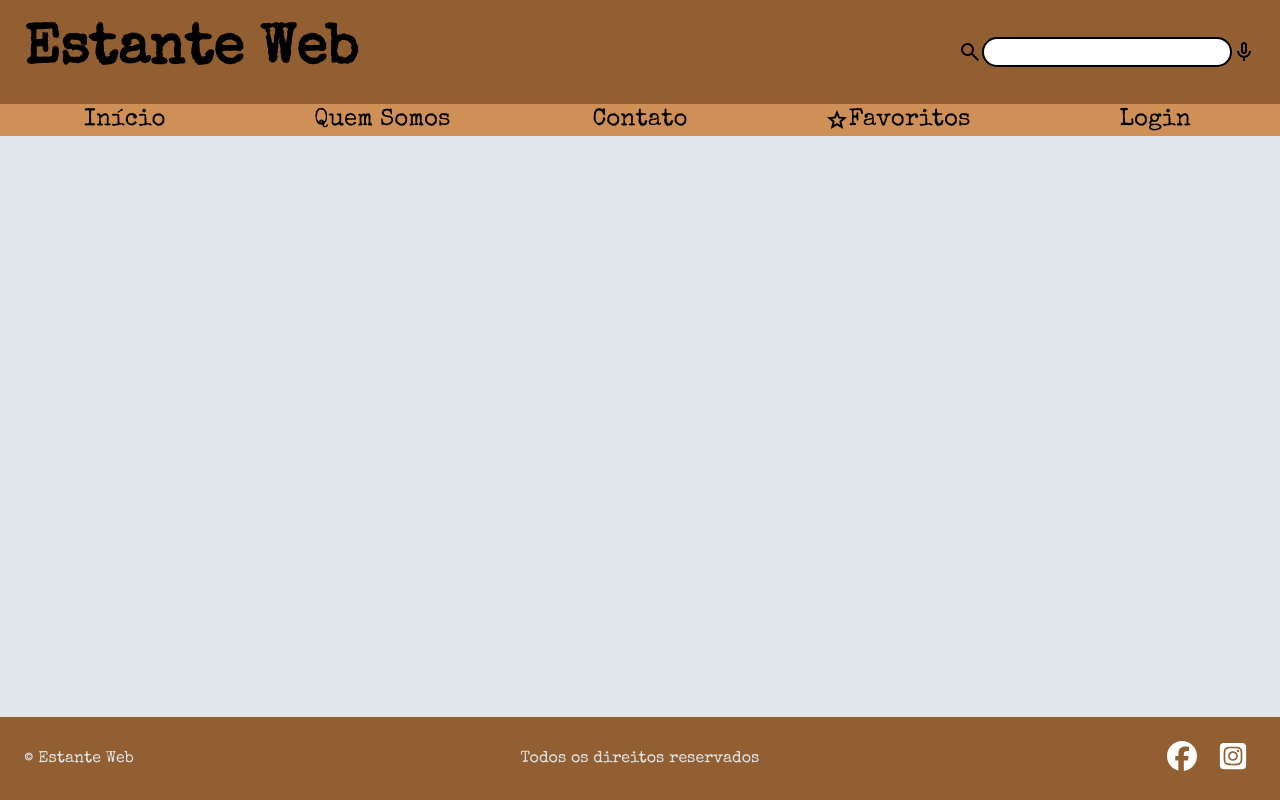
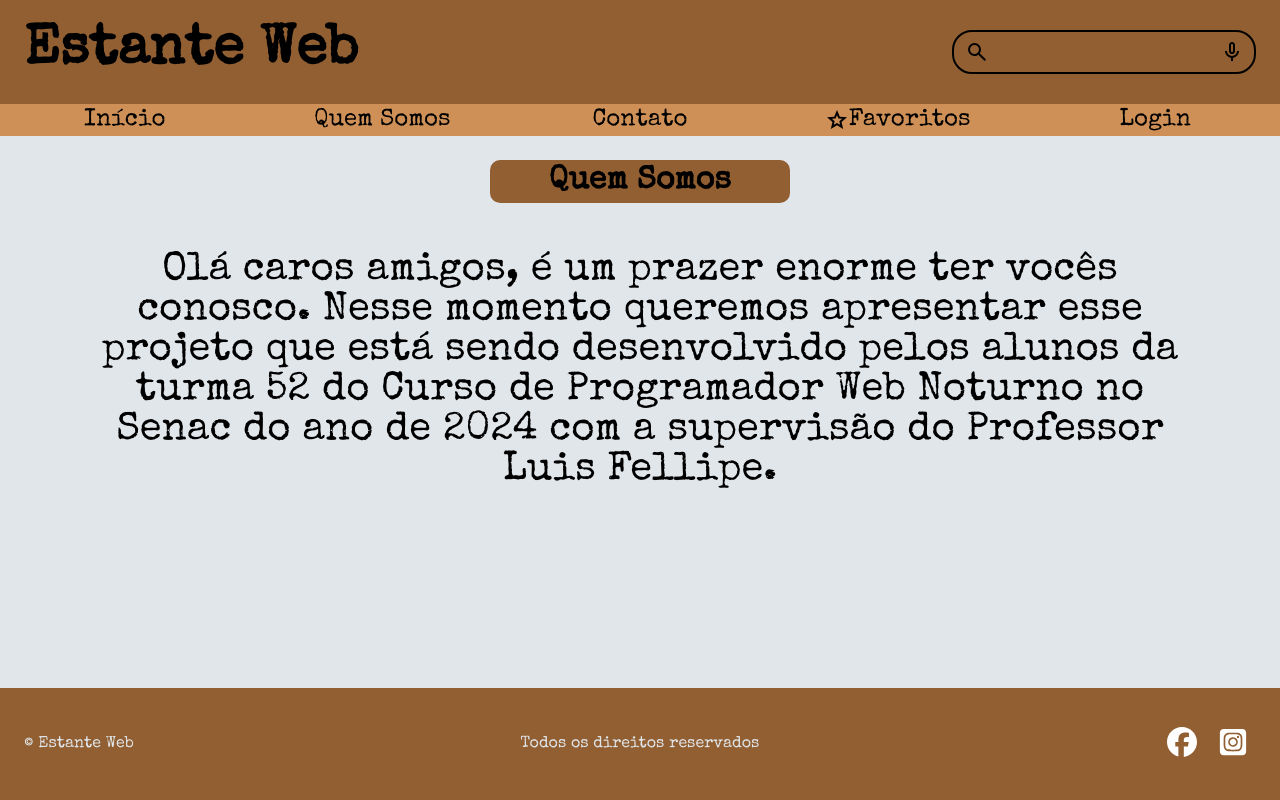
Before and after one commit to NeroSzS/estante_web, a PHP site: page /views/quem_somos.html in a window 1280 px wide. Run offline with PHP 8.4, Linux system fonts and the light colour scheme.

Commit message:
Alterações na busca

```diff
--- a/css/style.css
+++ b/css/style.css
@@ -29,50 +29,59 @@ header {
     display: flex;
     justify-content: space-between;
     align-items: center;
-    padding: 1.5rem;
+    padding: 24px;
 }
 
 #form-busca {
     display: flex;
     align-items: center;
+    position: relative;
+    border: solid .1625rem var(--preto);
+    border-radius: 1.25rem;
 }
 
 #logo {
     font-family: "Special Elite", system-ui;
-    font-size: 3.5rem;
+    font-size: 56px;
     color: var(--preto);
 }
 
 #busca {
-    width: 250px;
-    height: 30px;
-    border: solid 2.6px var(--preto);
-    border-radius: 20px;
-    position: relative;
+    width: 18.75rem;
+    height: 2.5rem;
+    outline: 0;
+    border: none;
+    border-radius: 1.25rem;
+    background-color: transparent;
 }
 
 #icon-busca {
-    cursor: pointer;
+    left: 3.5%;
+    position: absolute;
+    z-index: 100;
 }
 
 #icon-mic {
+    right: 3.5%;
+    position: absolute;
+    z-index: 100;
     cursor: pointer;
 }
 
 nav {
     background-color: var(--cor-secundaria);
-    padding: .25rem;
+    padding: 4px;
 
     display: grid;
     grid-template-columns: repeat(5, 1fr);
     align-items: center;
     text-align: center;
-    gap: 1rem;
+    gap: 16px;
 }
 
 nav > a {
     font-family: "Special Elite", system-ui;
-    font-size: 1.5rem;
+    font-size: 24px;
     color: var(--preto);
     cursor: pointer;
 }
@@ -104,13 +113,13 @@ footer {
     background-color: var(--cor-primaria);
     font-family: "Special Elite", system-ui;
     color: var(--cor-tercearia);
-    padding: 1.5rem;
+    padding: 24px;
 
     display: grid;
     grid-template-columns: repeat(3, 1fr);
     align-items: center;
     text-align: center;
-    gap: 3rem;
+    gap: 48px;
 }
 
 #copy {
@@ -122,5 +131,31 @@ footer {
 }
 
 #img-social img {
-    margin: 0 0.5rem;
+    margin: 0 8px;
 }
+
+
+#quem_somos {
+    font-family: "Special Elite", system-ui;
+    color: var(--cor-preto);
+    text-align: center;
+
+    display: flex;
+    flex-direction: column;
+}
+
+#quem_somos > h1,p {
+    margin: 24px auto;
+}
+
+#quem_somos > h1 {
+    background-color: var(--cor-primaria);
+    width: 300px;
+    padding: 4.8px;
+    border-radius: 10PX;
+}
+
+#quem_somos > p {
+    padding: 0 80px;
+    font-size: 40px;
+}
--- a/index.html
+++ b/index.html
@@ -13,7 +13,7 @@
             <form action="" id="form-busca">
                 <img src="/imgs/search_icon.svg" alt="" id="icon-busca">
                 <input type="search" name="busca" id="busca">
-                <img src="/imgs/mic_icon.svg" alt="" id="icon-mic">
+                <button id="icon-mic"><img src="/imgs/mic_icon.svg" alt="" ></button>
             </form>
         </div>
         <nav id="menu-nav">
--- a/views/quem_somos.html
+++ b/views/quem_somos.html
@@ -25,7 +25,10 @@
         </nav>
     </header>
 
-    <main></main>
+    <main id="quem_somos">
+        <h1>Quem Somos</h1>
+        <p>Olá caros amigos, é um prazer enorme ter vocês conosco. Nesse momento queremos apresentar esse projeto que está sendo desenvolvido pelos alunos da turma 52 do Curso de Programador  Web Noturno no Senac do ano de 2024 com a supervisão do Professor Luis Fellipe.</p>
+    </main>
 
     <footer id="rodape">
         <div id="copy"><p>&copy; Estante Web</p></div>
```
